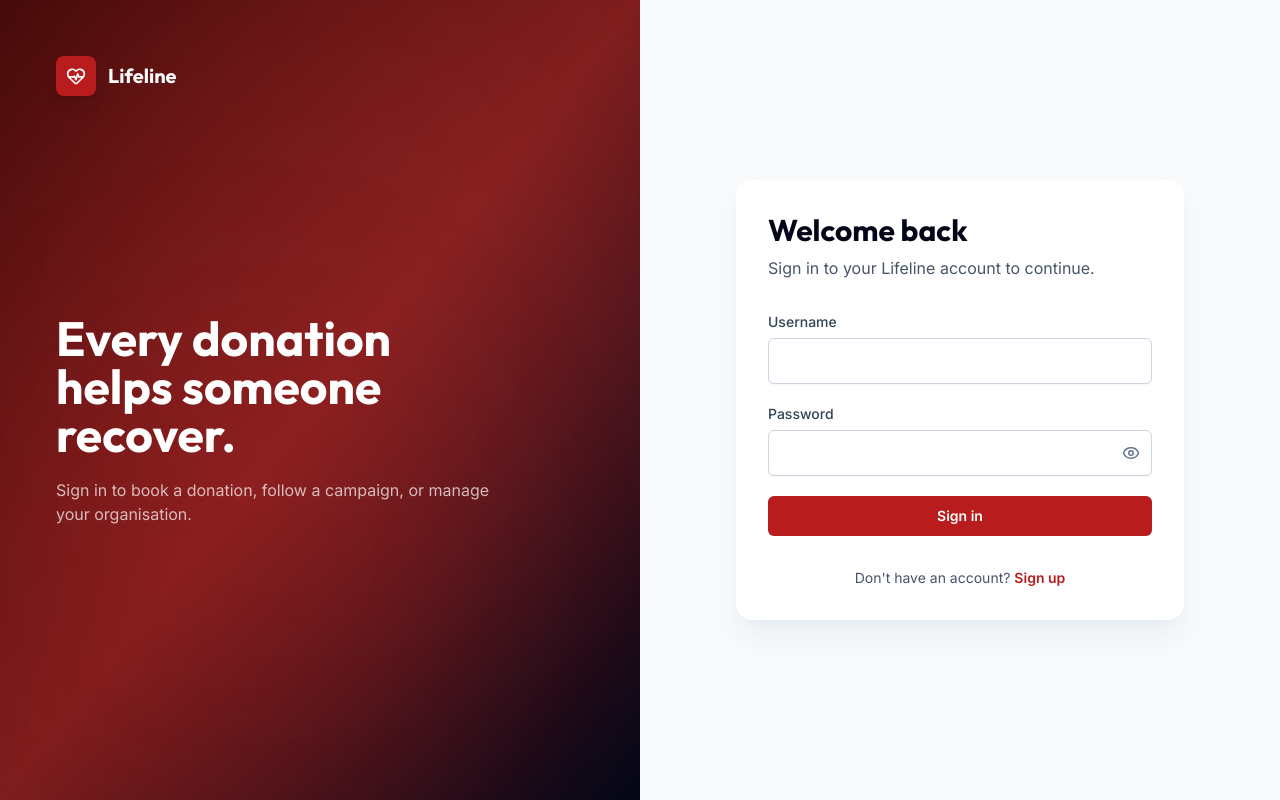
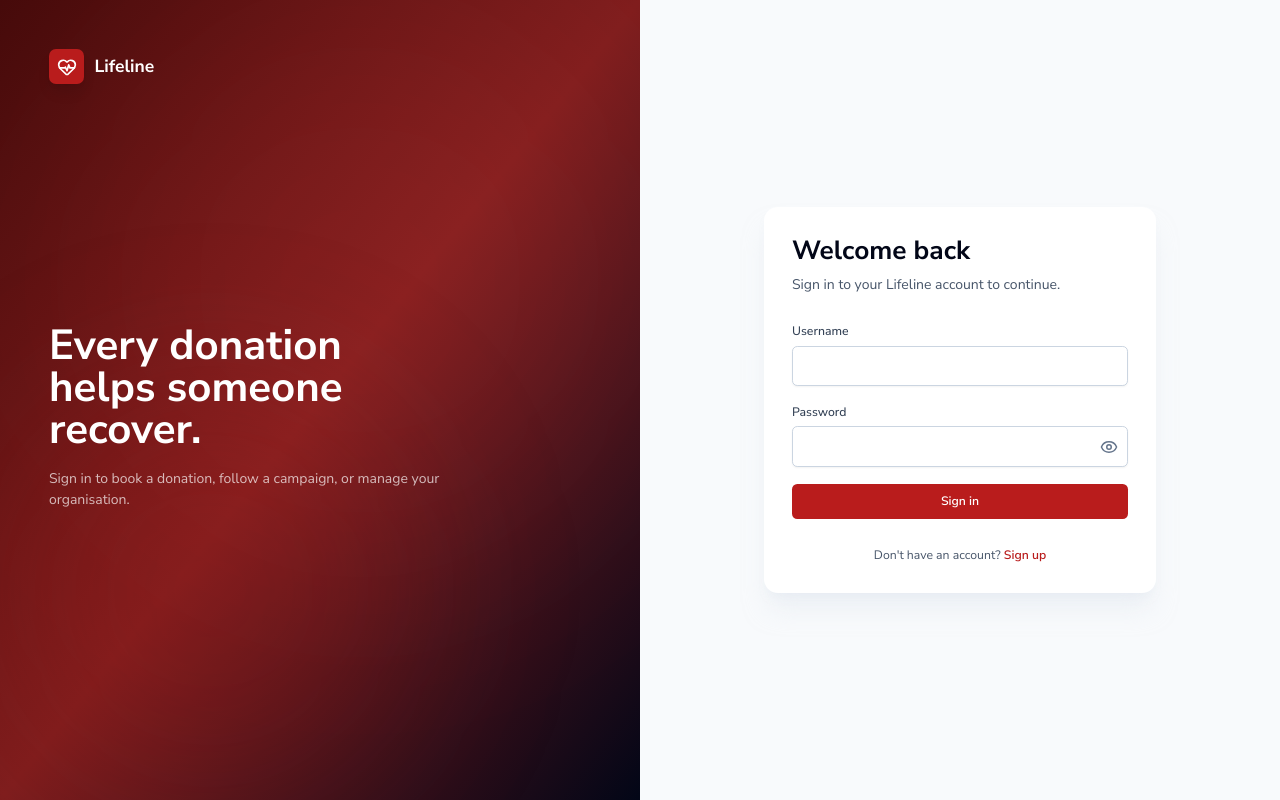
Before and after one commit to IT25103495/Blood-Donation-System, a React (Vite) app in the folder frontend/: page /login in a window 1280 px wide. Built offline with nearby package versions, Linux system fonts and the light colour scheme.

Commit message:
Change font and font size

```diff
--- a/frontend/src/global.css
+++ b/frontend/src/global.css
@@ -1,11 +1,15 @@
-@import url('https://fonts.googleapis.com/css2?family=Inter:wght@400;500;600;700&family=Outfit:wght@500;600;700;800&display=swap');
+@import url('https://fonts.googleapis.com/css2?family=Nunito+Sans:wght@400;500;600;700;800&display=swap');
 @tailwind base;
 @tailwind components;
 @tailwind utilities;
 
 @layer base {
+  html {
+    font-size: 14px;
+  }
+
   :root {
-    font-family: 'Inter', sans-serif;
+    font-family: 'Nunito Sans', sans-serif;
     color: #334155;
     background: #f8fafc;
     font-synthesis: none;
@@ -21,6 +25,6 @@
 }
 
 @layer components {
-  .app-title { font-family: 'Outfit', sans-serif; }
+  .app-title { font-family: 'Nunito Sans', sans-serif; }
   .eyebrow { color: #b91c1c; font-size: .75rem; font-weight: 700; letter-spacing: .12em; text-transform: uppercase; }
 }
--- a/frontend/src/layouts/AdminLayout.tsx
+++ b/frontend/src/layouts/AdminLayout.tsx
@@ -1,4 +1,4 @@
-import { BarChart3, Building2, CalendarDays, ClipboardCheck, ClipboardList, Droplets, FileText, HeartHandshake, Store, UserRound, Users, type LucideIcon } from 'lucide-react'
+import { BarChart3, Building2, CalendarDays, ClipboardCheck, ClipboardList, Droplets, FileText, HeartHandshake, Store, Users, type LucideIcon } from 'lucide-react'
 import { useAuth } from '../context/AuthContext'
 import { getUsername } from '../utils/session'
 import { DashboardShell } from './DashboardShell'
@@ -35,7 +35,6 @@ const SECTIONS: AdminNavSection[] = [
     label: 'Account',
     items: [
       { to: '/admin/users', label: 'Users', icon: Users },
-      { to: '/admin/profile', label: 'My profile', icon: UserRound, manager: true },
     ],
   },
 ]
--- a/frontend/src/layouts/AppLayout.tsx
+++ b/frontend/src/layouts/AppLayout.tsx
@@ -1,4 +1,4 @@
-import { CalendarDays, HeartHandshake, UserRound } from 'lucide-react'
+import { CalendarDays, HeartHandshake } from 'lucide-react'
 import { useAuth } from '../context/AuthContext'
 import { getUsername } from '../utils/session'
 import { DashboardShell, type NavSection } from './DashboardShell'
@@ -7,12 +7,10 @@ import { DashboardShell, type NavSection } from './DashboardShell'
 // rail as the admin rather than a different kind of chrome - only the links differ.
 const HOSPITAL_SECTIONS: NavSection[] = [
   { label: 'Main', items: [{ to: '/hospital', label: 'Blood requests', icon: HeartHandshake, end: true }] },
-  { label: 'Account', items: [{ to: '/hospital/profile', label: 'My profile', icon: UserRound }] },
 ]
 
 const DOCTOR_SECTIONS: NavSection[] = [
   { label: 'Main', items: [{ to: '/staff', label: 'Venue appointments', icon: CalendarDays, end: true }] },
-  { label: 'Account', items: [{ to: '/staff/profile', label: 'My profile', icon: UserRound }] },
 ]
 
 export function AppLayout() {
--- a/frontend/src/layouts/DashboardShell.tsx
+++ b/frontend/src/layouts/DashboardShell.tsx
@@ -40,7 +40,7 @@ export function DashboardShell({ title, sections, accountName, accountSubtitle,
         </div>
       </header>
 
-      <div className="mx-auto flex max-w-[1600px]">
+      <div className="flex w-full">
         <aside className={`${open ? 'fixed inset-y-0 left-0 z-50 flex w-72 shadow-2xl' : 'hidden'} flex-col border-r border-slate-200 bg-white md:sticky md:top-0 md:flex md:h-screen md:w-64 md:shadow-none`}>
           <div className="flex items-center gap-3 px-6 py-6">
             <span className="flex h-9 w-9 items-center justify-center rounded-lg bg-red-700 text-white shadow-sm"><HeartPulse size={20} /></span>
--- a/frontend/src/pages/HomePage.tsx
+++ b/frontend/src/pages/HomePage.tsx
@@ -1,4 +1,4 @@
-import { ArrowRight, HeartHandshake, ShieldCheck, Users, Activity, MapPin, Calendar, CheckCircle, Star } from 'lucide-react'
+import { ArrowRight, HeartHandshake, ShieldCheck, Users, Activity, MapPin, CheckCircle, Star } from 'lucide-react'
 import { useEffect, useState } from 'react'
 import { Link } from 'react-router-dom'
 import { motion } from 'framer-motion'
--- a/frontend/src/pages/donor/BookAppointmentPage.tsx
+++ b/frontend/src/pages/donor/BookAppointmentPage.tsx
@@ -61,7 +61,6 @@ export function BookAppointmentPage() {
 
   // Choosing a different campaign invalidates the venue and date picked under the old one.
   const chooseCampaign = (selected: Campaign) => { if (selected.campID === campaign?.campID) return; setCampaign(selected); setVenue(null); setDate('') }
-  const reset = () => { setMessage(null); setStep(0); setCampaign(null); setVenue(null); setDate('') }
 
   const submit = async () => {
     if (!campaign || !venue || !date || userId === null) return
--- a/frontend/src/pages/donor/DonorDashboardPage.tsx
+++ b/frontend/src/pages/donor/DonorDashboardPage.tsx
@@ -8,13 +8,14 @@ import { Skeleton } from '../../components/Skeleton'
 import { StatusBadge } from '../../components/StatusBadge'
 import { useAuth } from '../../context/AuthContext'
 import { canBook } from '../../utils/eligibility'
+import { getUsername } from '../../utils/session'
 import type { Appointment } from '../../types/api'
 
 const today = () => new Date().toISOString().slice(0, 10)
 const daysUntil = (date: Date) => Math.max(0, Math.ceil((date.getTime() - Date.now()) / 86400000))
 
 export function DonorDashboardPage() {
-  const { userId, user } = useAuth();
+  const { userId, token } = useAuth();
   const [appointments, setAppointments] = useState<Appointment[]>([]);
   const [error, setError] = useState<string | null>(null);
   const [loading, setLoading] = useState(true);
@@ -61,7 +62,7 @@ export function DonorDashboardPage() {
         <div className="relative z-10 flex flex-col justify-between gap-6 sm:flex-row sm:items-end">
           <div>
             <p className="font-semibold text-red-200 tracking-wider uppercase text-sm">Donor Dashboard</p>
-            <h1 className="mt-2 text-4xl sm:text-5xl font-extrabold text-white">Good to see you, {user?.name?.split(' ')[0] || 'Donor'}</h1>
+            <h1 className="mt-2 text-4xl sm:text-5xl font-extrabold text-white">Good to see you, {getUsername(token)?.split(' ')[0] || 'Donor'}</h1>
             <p className="mt-3 text-lg text-red-100 max-w-xl">Keep your donation journey moving forward. Every drop makes a difference.</p>
           </div>
           <Link to="/donor/book" className="inline-flex w-fit items-center gap-2 rounded-xl bg-white px-6 py-3.5 font-bold text-red-700 shadow-sm transition-all hover:bg-slate-50 hover:shadow hover:-translate-y-0.5">
--- a/frontend/src/pages/staff/StaffPage.tsx
+++ b/frontend/src/pages/staff/StaffPage.tsx
@@ -1,6 +1,6 @@
 import { CalendarDays, MapPin } from 'lucide-react'
 import { useEffect, useMemo, useState } from 'react'
-import { appointmentsApi, getErrorMessage, inventoryApi, venuesApi } from '../../api'
+import { appointmentsApi, getErrorMessage, venuesApi } from '../../api'
 import { Button } from '../../components/Button'
 import { Card } from '../../components/Card'
 import { EmptyState } from '../../components/EmptyState'
```
